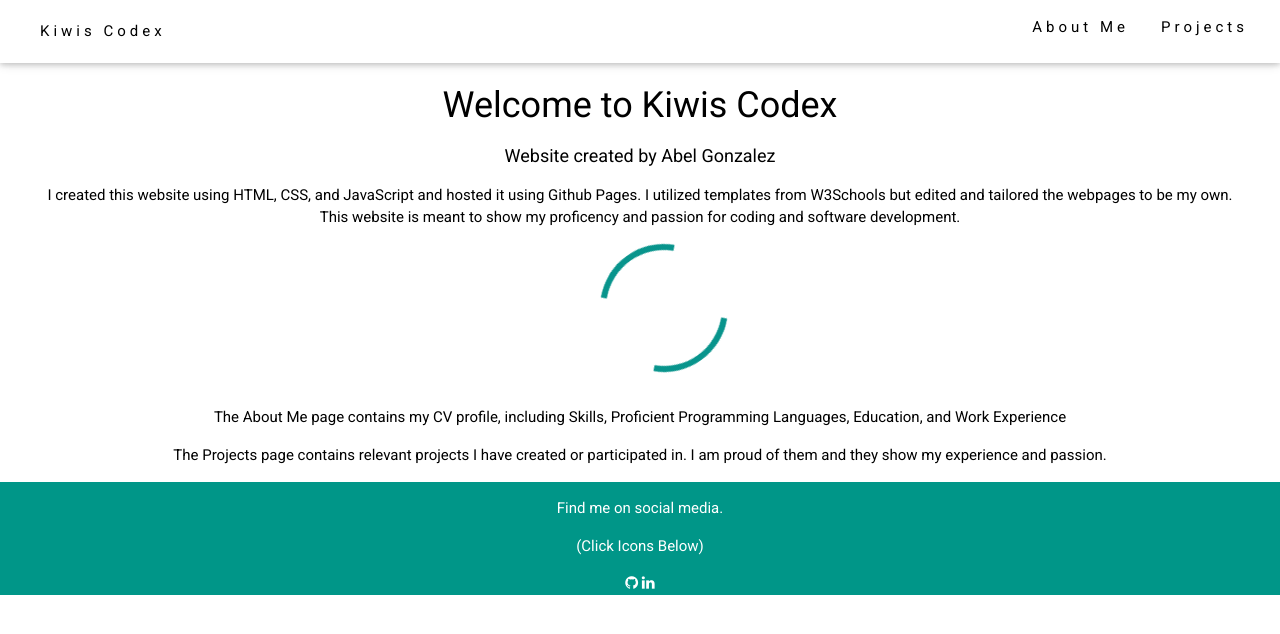
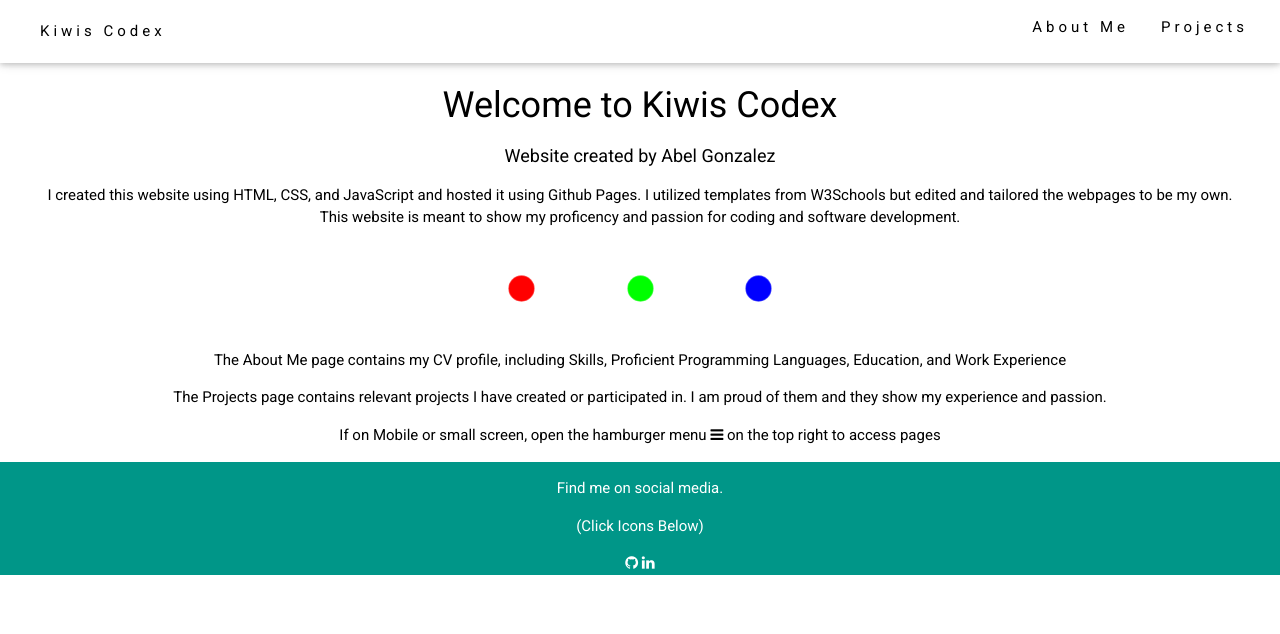
Before and after one commit to agonzalez218/agonzalez218.github.io, a PHP site: page / in a window 1280 px wide. Shown: the top 634 px of the page. Run offline with PHP 8.4, Linux system fonts and the light colour scheme.

Commit message:
Updates and Additions
Updated About Me Page
Added Project to Portfolio
Added Description and animation to Portfolio
Revised animation on home page

```diff
--- a/about/index.html
+++ b/about/index.html
@@ -113,7 +113,7 @@ html,body,h1,h2,h3,h4,h5,h6 {font-family: "Roboto", sans-serif}
           <h5 class="w3-opacity"><b>Texas A&M University - Corpus Christi</b></h5>
           <h6 class="w3-text-teal"><i class="fa fa-calendar fa-fw w3-margin-right"></i>August 2020 - August 2022</h6>
           <p>Bachelor's Degree in Computer Science with a Concentration in Systems Programming</p>
-          <p>GPA: 3.82</p>
+          <p>Magma Cum Laude GPA: 3.89</p>
           <hr>
         </div>
         <div class="w3-container">
@@ -127,8 +127,8 @@ html,body,h1,h2,h3,h4,h5,h6 {font-family: "Roboto", sans-serif}
           <h5 class="w3-opacity"><b>Harold T. Branch Academy, Corpus Christi</b></h5>
           <h6 class="w3-text-teal"><i class="fa fa-calendar fa-fw w3-margin-right"></i>August 2015 - May 2019</h6>
           <p>High School Diploma</p>
-          <p>GPA: 3.66</p>
-          <p>Salutatorian Rank 2/74</p><br>
+          <p>Salutatorian Rank 2/74</p>
+          <p>GPA: 3.66</p><br>
         </div>
       </div>
 
--- a/animations.css
+++ b/animations.css
@@ -20,6 +20,55 @@
     animation-duration: 4s;
     animation-direction: reverse;
 }
+.pulse-teal {
+  animation: pulse-animation-teal 2s infinite;
+}
+.pulse-red {
+  animation: pulse-animation-red 2s infinite;
+}
+.pulse-blue {
+  animation: pulse-animation-blue 2s infinite;
+}
+.pulse-green {
+  animation: pulse-animation-green 2s infinite;
+}
+
+@keyframes pulse-animation-teal {
+  0% {
+    box-shadow: 0 0 0 0px rgba(8,148,140, 0.7);
+  }
+  100% {
+    box-shadow: 0 0 0 30px rgba(0, 0, 0, 0);
+  }
+}
+
+@keyframes pulse-animation-red {
+  0% {
+    box-shadow: 0 0 0 0px rgba(255,0,0, 0.7);
+  }
+  100% {
+    box-shadow: 0 0 0 20px rgba(0, 0, 0, 0);
+  }
+}
+
+@keyframes pulse-animation-green {
+  0% {
+    box-shadow: 0 0 0 0px rgba(0,255,0, 0.7);
+  }
+  100% {
+    box-shadow: 0 0 0 20px rgba(0, 0, 0, 0);
+  }
+}
+
+@keyframes pulse-animation-blue {
+  0% {
+    box-shadow: 0 0 0 0px rgba(0,0,255, 0.7);
+  }
+  100% {
+    box-shadow: 0 0 0 20px rgba(0, 0, 0, 0);
+  }
+}
+
 @keyframes slideinright {
     from {
       margin-left: 100%;
--- a/index.html
+++ b/index.html
@@ -6,6 +6,7 @@
 <meta name="viewport" content="width=device-width, initial-scale=1">
 <script src="navbar.js"></script>
 <link rel="stylesheet" href="animations.css">
+<link rel="stylesheet" href="styles.css">
 <link rel="icon" href="icon.ico">
 <link rel="stylesheet" href="https://www.w3schools.com/w3css/4/w3.css">
 <link rel='stylesheet' href='https://fonts.googleapis.com/css?family=Roboto'>
@@ -39,13 +40,24 @@ body,h1,h2,h3,h4,h5,h6 {font-family: "Roboto", sans-serif}
 <h5 class="w3-center slideinright">Website created by Abel Gonzalez</h5>
 <p class="w3-center fadein">I created this website using HTML, CSS, and JavaScript and hosted it using Github Pages. I utilized templates from W3Schools but edited and tailored the webpages to be my own. <br>This website is meant to show my proficency and passion for coding and software development. </p>
 
-<div class="container fadein">
-  <div class="lds-dual-ring"></div>
+<br>
+
+<div class="row">
+  <div class="column left">
+  </div>
+  <div class="column middle w3-center">
+    <span class="dot-red pulse-red"></span>&emsp;&emsp;&emsp;&emsp;&emsp;&emsp;
+    <span class="dot-green pulse-green"></span>&emsp;&emsp;&emsp;&emsp;&emsp;&emsp;
+    <span class="dot-blue pulse-blue"></span>
+  </div>
+  <div class="column right">
+  </div>
 </div>
 <br><br><br>
 
 <p class="w3-center fadein">The About Me page contains my CV profile, including Skills, Proficient Programming Languages, Education, and Work Experience</p>
 <p class="w3-center fadein">The Projects page contains relevant projects I have created or participated in. I am proud of them and they show my experience and passion. </p>
+<p class="w3-center fadein"> If on Mobile or small screen, open the hamburger menu  <a class="fa fa-bars"></a>  on the top right to access pages</p>
 
 <footer class="w3-container w3-teal w3-center w3-margin-top">
   <p>Find me on social media.</p>
--- /dev/null
+++ b/styles.css
@@ -0,0 +1,41 @@
+.column {
+    float: left;
+    padding: 10px;
+  }
+
+.left, .right {
+    width: 15%;
+  }
+
+.middle {
+    width: 70%;
+  }
+
+.row:after {
+    content: "";
+    display: table;
+  }
+
+.dot-red {
+    height: 25px;
+    width: 25px;
+    background-color: #Ff0000;
+    border-radius: 50%;
+    display: inline-block;
+  }
+
+.dot-blue {
+    height: 25px;
+    width: 25px;
+    background-color: #0000FF;
+    border-radius: 50%;
+    display: inline-block;
+  }
+
+.dot-green {
+    height: 25px;
+    width: 25px;
+    background-color: #00FF00;
+    border-radius: 50%;
+    display: inline-block;
+  }
```
Also changed, not shown: portfolio/index.html (+32 -11 lines), portfolio/BSTVHeapImg.jpg (renamed from portfolio/project5.jpg), portfolio/BankMngImg.jpg (renamed from portfolio/project4.jpg), portfolio/ToDoListJavaImg.png (added), portfolio/bestPriceImg.jpg (renamed from portfolio/project1.jpg), portfolio/raytracerImg.jpg (renamed from portfolio/project2.jpg), 1 other file.
